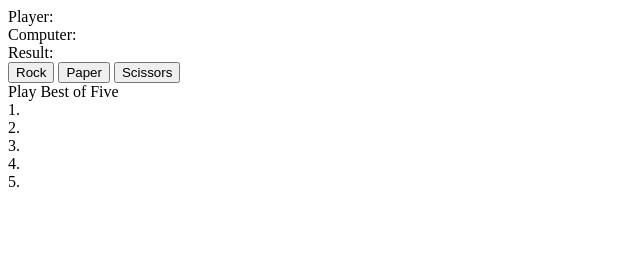
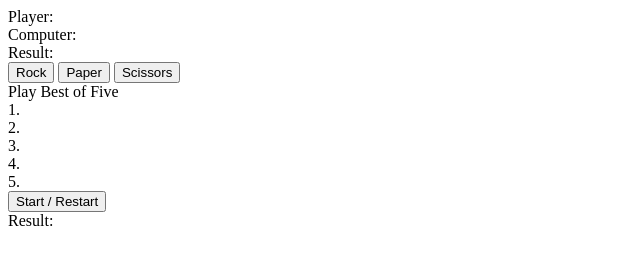
Before and after one commit to MattWhited/rockPaperScissors, a plain HTML site: page index.html in a window 1280 px wide. Shown: the whole page, without its empty margins (0-640 px from the left). Drawn offline with Linux system fonts and the light colour scheme.

Commit message:
Add start button and a result div
I added a button to start the bo5 game and a
results tab to show who won.

```diff
--- a/index.html
+++ b/index.html
@@ -29,6 +29,9 @@
         <div class="gameList" id="roundFour"> 4. </div>
         <div class="gameList" id="roundFive"> 5. </div>
 
+        <button class="start/restart"> Start / Restart </button>
+
+        <div class="gameList" id="gameResult"> Result: </div>
     </div>
 
     <script src="javascript.js"></script>
```
